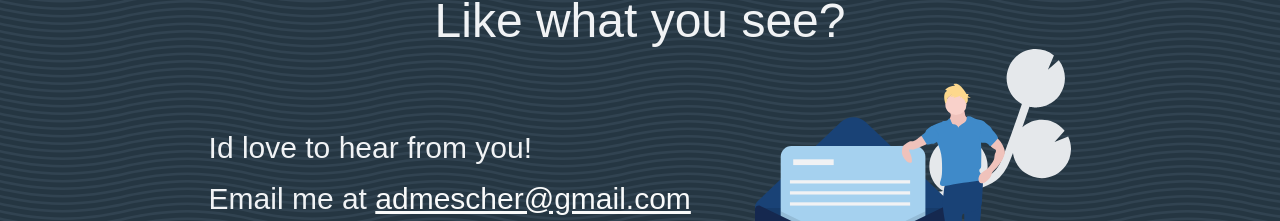
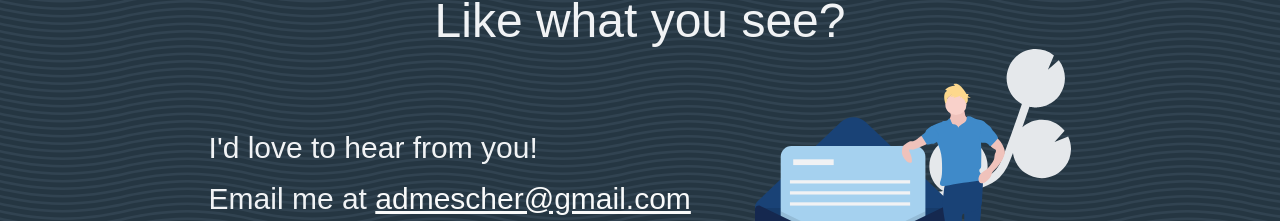
Before and after one commit to AdamMescher/mescherio, a Next.js app: page / in a window 1280 px wide. Shown: the part 1268-1489 px from the top of the page. Built offline with nearby package versions, Linux system fonts and the light colour scheme; a web font is replaced by a local one.

Commit message:
Update copy

```diff
--- a/src/components/Contact/index.tsx
+++ b/src/components/Contact/index.tsx
@@ -12,7 +12,7 @@ const Contact = ({
     <h2>Like what you see?</h2>
     <div className="txt-and-img-cont">
       <div className="txt-cont">
-        <p>Id love to hear from you!</p>
+        <p>I'd love to hear from you!</p>
         <p className="email">
           {'Email me at '}
           <a href={`mailto:${email}`}>{` ${email}`}</a>
--- a/src/components/Footer/styled.tsx
+++ b/src/components/Footer/styled.tsx
@@ -4,8 +4,8 @@ const StyledFooter = styled.section`
     padding-top: 32px;
     padding-bottom: 24px;
     height: 100%;
-    background: rgb(0,38,81);
-    background: linear-gradient(30deg, rgba(0,38,81,1) 0%, rgba(3,64,119,1) 65%, rgba(0,92,164,1) 100%);
+    background: ${({ theme }) => theme.colors.primary[900]};
+    background: linear-gradient(30deg, ${({ theme }) => theme.colors.primary[900]} 0%, ${({ theme }) => theme.colors.primary[800]} 65%, ${({ theme }) => theme.colors.primary[700]} 100%);
     .img-and-text-container {
         margin-left: 10%;
         margin-right: 10%;
```
